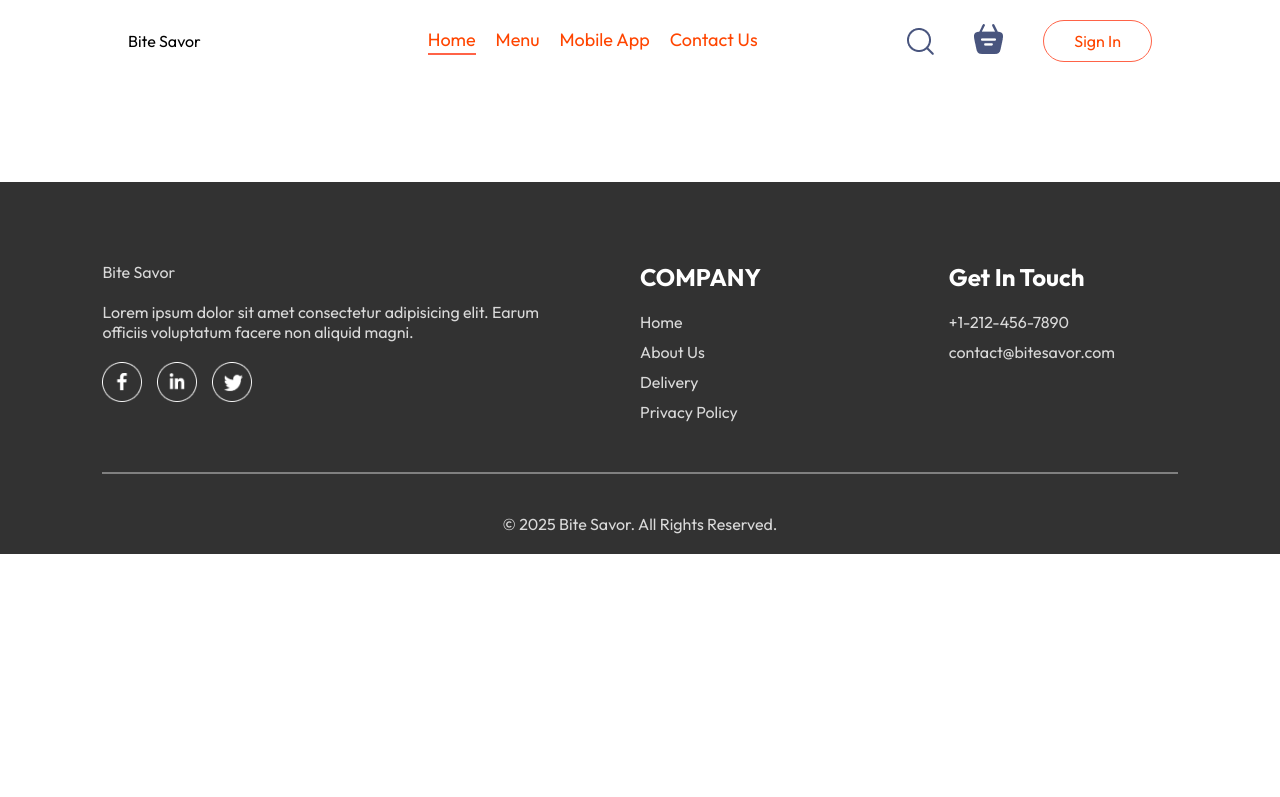
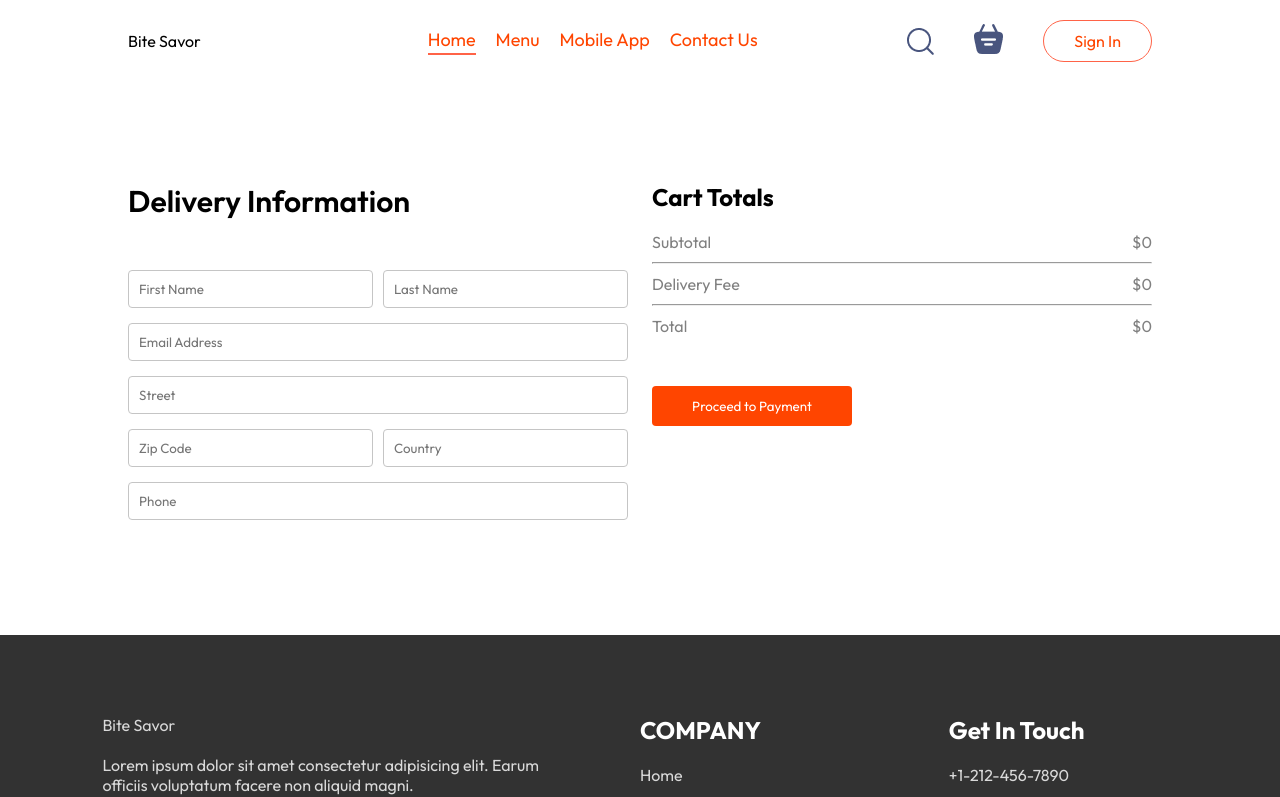
Before and after one commit to ABDULAHAD118/Bite-Savor-Food-Delivery, a React (Vite) app in the folder Frontend/: page /order in a window 1280 px wide. Shown: the top 797 px of the page. Built offline with nearby package versions, Linux system fonts and the light colour scheme.

Commit message:
Complete the order and cart section and finish the frontend

```diff
--- a/Frontend/src/pages/Cart/Cart.tsx
+++ b/Frontend/src/pages/Cart/Cart.tsx
@@ -52,12 +52,12 @@ const Cart = () => {
 
                         <div className="cart-total-details">
                             <p>Delivery Fee</p>
-                            <p>${2}</p>
+                            <p>${getTotalCartAmount() === 0 ? 0 : 2}</p>
                         </div>
                         <hr />
                         <div className="cart-total-details">
                             <p>Total</p>
-                            <p>${getTotalCartAmount() + 2}</p>
+                            <p>${getTotalCartAmount() === 0 ? 0 : getTotalCartAmount() + 2}</p>
                         </div>
                     </div>
                     <button onClick={() => navigate('/order')}>Proceed to Checkout</button>
--- a/Frontend/src/pages/Order/PlaceOrder.css
+++ b/Frontend/src/pages/Order/PlaceOrder.css
@@ -0,0 +1,41 @@
+.place-order {
+    display: flex;
+    align-items: start;
+    justify-content: space-between;
+    gap: 20px;
+    margin-top: 100px;
+}
+
+.place-order-left {
+    width: 100%;
+    max-width: max(30%, 500px);
+}
+
+.place-order-left .title {
+    font-size: 30px;
+    font-weight: 600;
+    margin-bottom: 50px;
+}
+
+.place-order-left input {
+    margin-bottom: 15px;
+    width: 100%;
+    padding: 10px;
+    border: 1px solid #c5c5c5;
+    border-radius: 4px;
+    outline-color: orangered;
+}
+
+.place-order-left .multi-fields {
+    display: flex;
+    gap: 10px;
+}
+
+.place-order-right {
+    width: 100%;
+    max-width: max(40%, 500px);
+}
+
+.place-order .cart-total button {
+    margin-top: 30px;
+}
--- a/Frontend/src/pages/Order/PlaceOrder.tsx
+++ b/Frontend/src/pages/Order/PlaceOrder.tsx
@@ -1,10 +1,48 @@
+import { useContext } from 'react'
 import './PlaceOrder.css'
+import { StoreContext } from '../../contexts/StoreContext'
 
 const PlaceOrder = () => {
+    const { getTotalCartAmount } = useContext<any>(StoreContext);
     return (
         <div className='place-order'>
-            <div className="place-order-left"></div>
-            <div className="place-order-right"></div>
+            <div className="place-order-left">
+                <div className="title">Delivery Information</div>
+                <div className="multi-fields">
+                    <input type="text" placeholder='First Name' />
+                    <input type="text" placeholder='Last Name' />
+                </div>
+                <input type="email" placeholder='Email Address' />
+                <input type="text" placeholder='Street' />
+                <div className="multi-fields">
+                    <input type="text" placeholder='Zip Code' />
+                    <input type="text" placeholder='Country' />
+                </div>
+                <input type="number" placeholder='Phone' />
+            </div>
+            <div className="place-order-right">
+                <div className="cart-total">
+                    <h2 >Cart Totals</h2>
+                    <div>
+                        <div className="cart-total-details">
+                            <p>Subtotal</p>
+                            <p>${getTotalCartAmount()}</p>
+                        </div>
+                        <hr />
+
+                        <div className="cart-total-details">
+                            <p>Delivery Fee</p>
+                            <p>${getTotalCartAmount() === 0 ? 0 : 2}</p>
+                        </div>
+                        <hr />
+                        <div className="cart-total-details">
+                            <p>Total</p>
+                            <p>${getTotalCartAmount() === 0 ? 0 : getTotalCartAmount() + 2}</p>
+                        </div>
+                    </div>
+                    <button>Proceed to Payment</button>
+                </div>
+            </div>
         </div>
     )
 }
```
